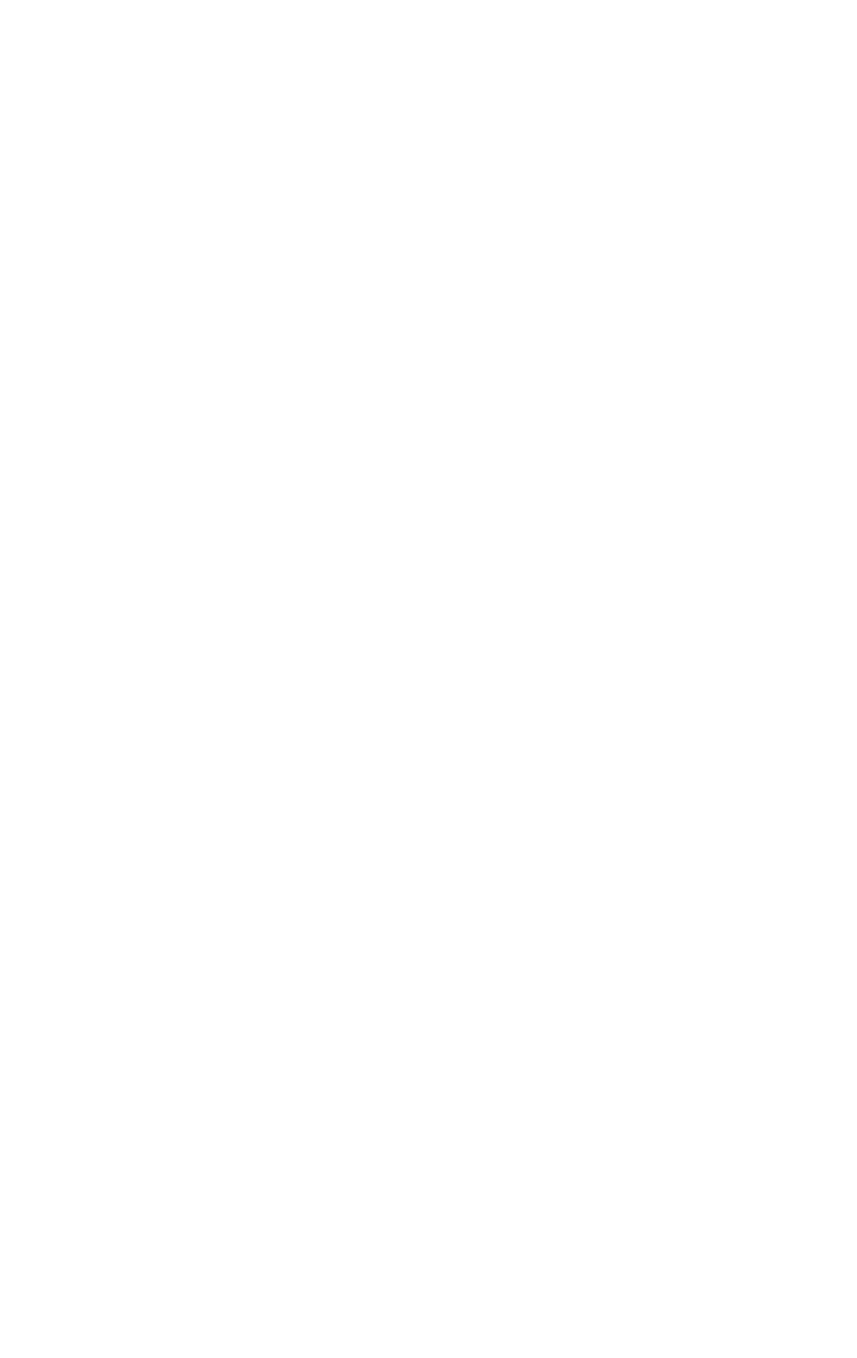
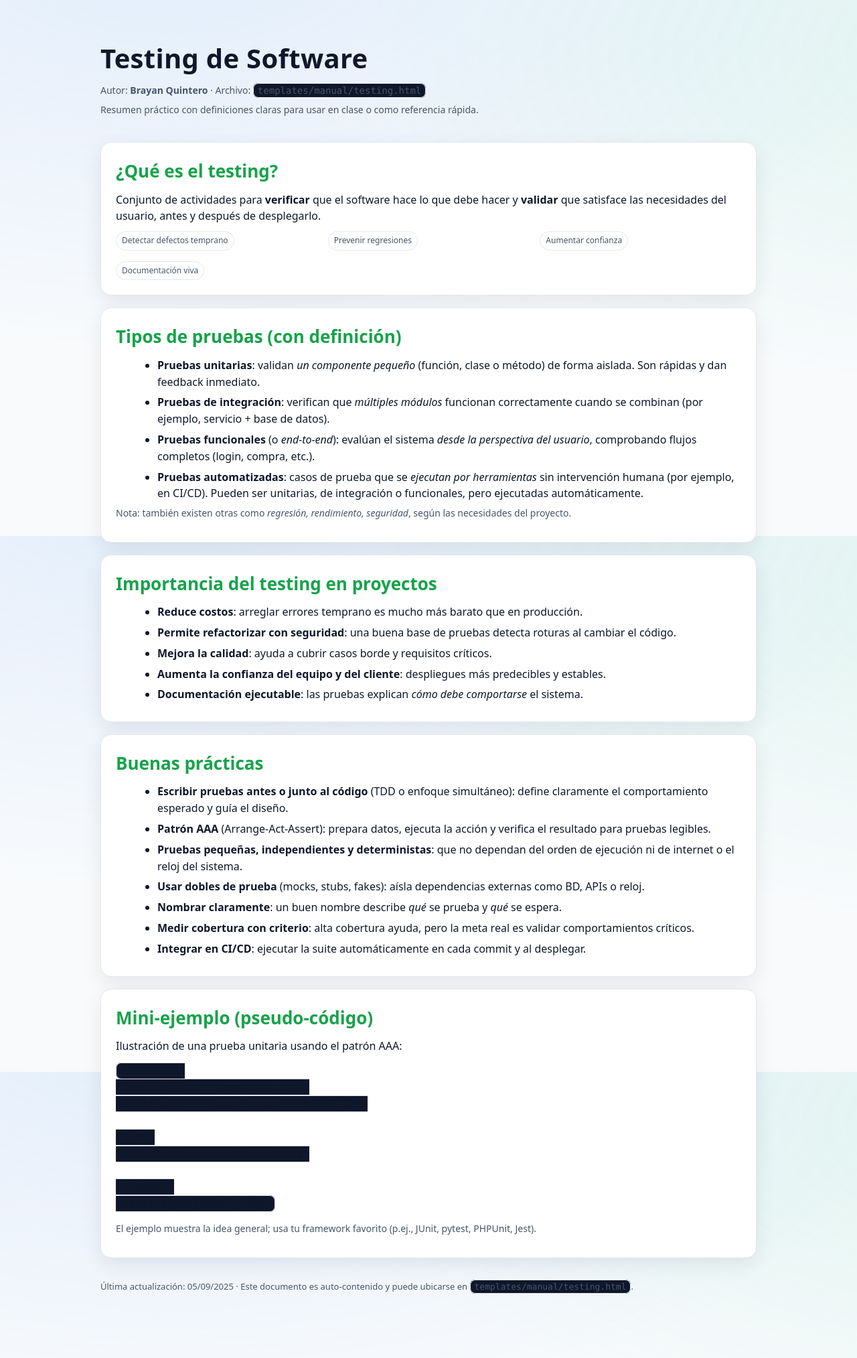
Before and after one commit to Litdemonick/Los5Furiosos, a Django app: page /testing/ in a window 1280 px wide. Before the commit the page is empty. Shown: the whole page at 67% size. Before the commit the page ends 800 px from the top, so only its background shows below. Run offline with Django 5.2, Linux system fonts and the light colour scheme.

Commit message:
Actualización
agregue la sección de testing en el proyecto y agregue css a trabjo en equipo

```diff
--- a/our_site/templates/manual/testing.html
+++ b/our_site/templates/manual/testing.html
@@ -0,0 +1,145 @@
+<!DOCTYPE html>
+<html lang="es">
+<head>
+  <meta charset="UTF-8" />
+  <meta name="viewport" content="width=device-width, initial-scale=1" />
+  <title>Manual · Testing de Software</title>
+  <style>
+    :root{
+      --bg:#0f172a; /* slate-900 */
+      --panel:#111827ee; /* gray-900 */
+      --card:#0b1229; /* dark panel */
+      --text:#e5e7eb; /* gray-200 */
+      --muted:#9ca3af; /* gray-400 */
+      --brand:#22c55e; /* green-500 */
+      --accent:#60a5fa; /* blue-400 */
+      --warning:#f59e0b; /* amber-500 */
+      --danger:#ef4444; /* red-500 */
+      --code-bg:#0b1022;
+      --border:#1f2937; /* gray-800 */
+      --shadow: 0 10px 30px rgba(0,0,0,.45);
+    }
+
+    @media (prefers-color-scheme: light){
+      :root{
+        --bg:#f8fafc; /* slate-50 */
+        --panel:#ffffffee;
+        --card:#ffffff;
+        --text:#0f172a; /* slate-900 */
+        --muted:#475569; /* slate-600 */
+        --brand:#16a34a; /* green-600 */
+        --accent:#2563eb; /* blue-600 */
+        --warning:#d97706;
+        --danger:#dc2626;
+        --code-bg:#0f172a;
+        --border:#e5e7eb;
+        --shadow: 0 10px 30px rgba(2,6,23,.08);
+      }
+    }
+
+    html, body { height: 100%; }
+    body {
+      margin: 0; font-family: system-ui, -apple-system, Segoe UI, Roboto, Ubuntu, Cantarell, "Fira Sans", "Droid Sans", "Helvetica Neue", Arial, "Noto Sans", sans-serif;
+      background: radial-gradient(1200px 600px at 20% -10%, rgba(96,165,250,.15), transparent),
+                  radial-gradient(1000px 500px at 120% 10%, rgba(52,211,153,.12), transparent),
+                  var(--bg);
+      color: var(--text);
+      line-height: 1.55;
+    }
+    .wrap { max-width: 980px; margin: 0 auto; padding: 56px 20px 96px; }
+    header { display: grid; gap: 6px; margin-bottom: 28px; }
+    h1 { font-size: clamp(26px, 5vw, 40px); margin: 0; letter-spacing: .3px; }
+    .meta { color: var(--muted); font-size: 14px; }
+    .card {
+      background: var(--card);
+      border: 1px solid var(--border);
+      border-radius: 16px; padding: 22px 22px; box-shadow: var(--shadow);
+      margin-bottom: 18px;
+    }
+    h2 { margin: 0 0 10px; font-size: clamp(18px, 3.2vw, 26px); color: var(--brand); }
+    h3 { margin: 18px 0 8px; font-size: 18px; color: var(--accent); }
+    p { margin: 0 0 10px; }
+    ul { margin: 8px 0 0 22px; }
+    li { margin: 6px 0; }
+    code, .kbd { font-family: ui-monospace, SFMono-Regular, Menlo, Monaco, Consolas, "Liberation Mono", "Courier New", monospace; background: var(--code-bg); border: 1px solid var(--border); padding: 2px 6px; border-radius: 8px; }
+    .grid { display: grid; gap: 16px; grid-template-columns: repeat(auto-fit, minmax(260px, 1fr)); }
+    .tag { display:inline-block; font-size: 12px; padding: 4px 8px; border-radius: 999px; border: 1px solid var(--border); color: var(--muted); margin-right: 6px; }
+    footer { margin-top: 32px; color: var(--muted); font-size: 13px; }
+  </style>
+</head>
+<body>
+  <main class="wrap" aria-labelledby="titulo">
+    <header>
+      <h1 id="titulo">Testing de Software</h1>
+      <div class="meta">Autor: <strong>Brayan Quintero</strong> · Archivo: <span class="kbd">templates/manual/testing.html</span></div>
+      <p class="meta">Resumen práctico con definiciones claras para usar en clase o como referencia rápida.</p>
+    </header>
+
+    <section class="card" aria-labelledby="que-es">
+      <h2 id="que-es">¿Qué es el testing?</h2>
+      <p>Conjunto de actividades para <strong>verificar</strong> que el software hace lo que debe hacer y <strong>validar</strong> que satisface las necesidades del usuario, antes y después de desplegarlo.</p>
+      <div class="grid" aria-label="ideas clave">
+        <div><span class="tag">Detectar defectos temprano</span></div>
+        <div><span class="tag">Prevenir regresiones</span></div>
+        <div><span class="tag">Aumentar confianza</span></div>
+        <div><span class="tag">Documentación viva</span></div>
+      </div>
+    </section>
+
+    <section class="card" aria-labelledby="tipos">
+      <h2 id="tipos">Tipos de pruebas (con definición)</h2>
+      <ul>
+        <li><strong>Pruebas unitarias</strong>: validan <em>un componente pequeño</em> (función, clase o método) de forma aislada. Son rápidas y dan feedback inmediato.</li>
+        <li><strong>Pruebas de integración</strong>: verifican que <em>múltiples módulos</em> funcionan correctamente cuando se combinan (por ejemplo, servicio + base de datos).</li>
+        <li><strong>Pruebas funcionales</strong> (o <em>end‑to‑end</em>): evalúan el sistema <em>desde la perspectiva del usuario</em>, comprobando flujos completos (login, compra, etc.).</li>
+        <li><strong>Pruebas automatizadas</strong>: casos de prueba que se <em>ejecutan por herramientas</em> sin intervención humana (por ejemplo, en CI/CD). Pueden ser unitarias, de integración o funcionales, pero ejecutadas automáticamente.</li>
+      </ul>
+      <p class="meta">Nota: también existen otras como <em>regresión, rendimiento, seguridad</em>, según las necesidades del proyecto.</p>
+    </section>
+
+    <section class="card" aria-labelledby="importancia">
+      <h2 id="importancia">Importancia del testing en proyectos</h2>
+      <ul>
+        <li><strong>Reduce costos</strong>: arreglar errores temprano es mucho más barato que en producción.</li>
+        <li><strong>Permite refactorizar con seguridad</strong>: una buena base de pruebas detecta roturas al cambiar el código.</li>
+        <li><strong>Mejora la calidad</strong>: ayuda a cubrir casos borde y requisitos críticos.</li>
+        <li><strong>Aumenta la confianza del equipo y del cliente</strong>: despliegues más predecibles y estables.</li>
+        <li><strong>Documentación ejecutable</strong>: las pruebas explican <em>cómo debe comportarse</em> el sistema.</li>
+      </ul>
+    </section>
+
+    <section class="card" aria-labelledby="buenas-practicas">
+      <h2 id="buenas-practicas">Buenas prácticas</h2>
+      <ul>
+        <li><strong>Escribir pruebas antes o junto al código</strong> (TDD o enfoque simultáneo): define claramente el comportamiento esperado y guía el diseño.</li>
+        <li><strong>Patrón AAA</strong> (Arrange‑Act‑Assert): prepara datos, ejecuta la acción y verifica el resultado para pruebas legibles.</li>
+        <li><strong>Pruebas pequeñas, independientes y deterministas</strong>: que no dependan del orden de ejecución ni de internet o el reloj del sistema.</li>
+        <li><strong>Usar dobles de prueba</strong> (mocks, stubs, fakes): aísla dependencias externas como BD, APIs o reloj.</li>
+        <li><strong>Nombrar claramente</strong>: un buen nombre describe <em>qué</em> se prueba y <em>qué</em> se espera.</li>
+        <li><strong>Medir cobertura con criterio</strong>: alta cobertura ayuda, pero la meta real es validar comportamientos críticos.</li>
+        <li><strong>Integrar en CI/CD</strong>: ejecutar la suite automáticamente en cada commit y al desplegar.</li>
+      </ul>
+    </section>
+
+    <section class="card" aria-labelledby="mini-ejemplo">
+      <h2 id="mini-ejemplo">Mini‑ejemplo (pseudo‑código)</h2>
+      <p>Ilustración de una prueba unitaria usando el patrón AAA:</p>
+      <pre><code>// Arrange
+const carrito = new Carrito();
+carrito.agregar({ id: 1, precio: 10 });
+
+// Act
+const total = carrito.total();
+
+// Assert
+assert.equal(total, 10);
+</code></pre>
+      <p class="meta">El ejemplo muestra la idea general; usa tu framework favorito (p.ej., JUnit, pytest, PHPUnit, Jest).</p>
+    </section>
+
+    <footer>
+      Última actualización: <time datetime="2025-09-05">05/09/2025</time> · Este documento es auto‑contenido y puede ubicarse en <span class="kbd">templates/manual/testing.html</span>.
+    </footer>
+  </main>
+</body>
+</html>
```
Also changed, not shown: our_site/templates/manual/trabajo_equipo.html (+80 -2 lines).
